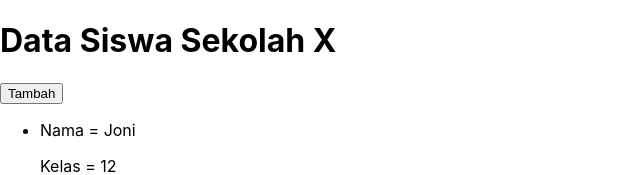
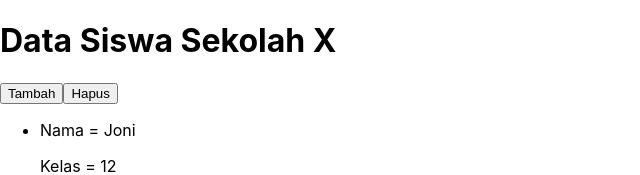
Before and after one commit to abrar-byte/Form-Modal, a React (Create React App) app: page / in a window 1280 px wide. Shown: the top 175 px of the page, without its empty margins (0-640 px from the left). Built offline with nearby package versions, Linux system fonts and the light colour scheme.

Commit message:
tombol-hapus

```diff
--- a/src/Boot.js
+++ b/src/Boot.js
@@ -35,12 +35,20 @@ export default class Boot extends Component {
     )
   }
 
+  hapusin = () => {
+    this.setState({ data: [] })
+    localStorage.removeItem('data')
+  }
+
 
   render() {
     return (
       <div>
         <h1>Data Siswa Sekolah X</h1>
+
         <button onClick={this.bukain}>Tambah</button>
+        <button onClick={this.hapusin}>Hapus</button>
+
         <ul>
           <li><p>Nama = Joni</p></li>
           <p>Kelas = 12</p>
```
